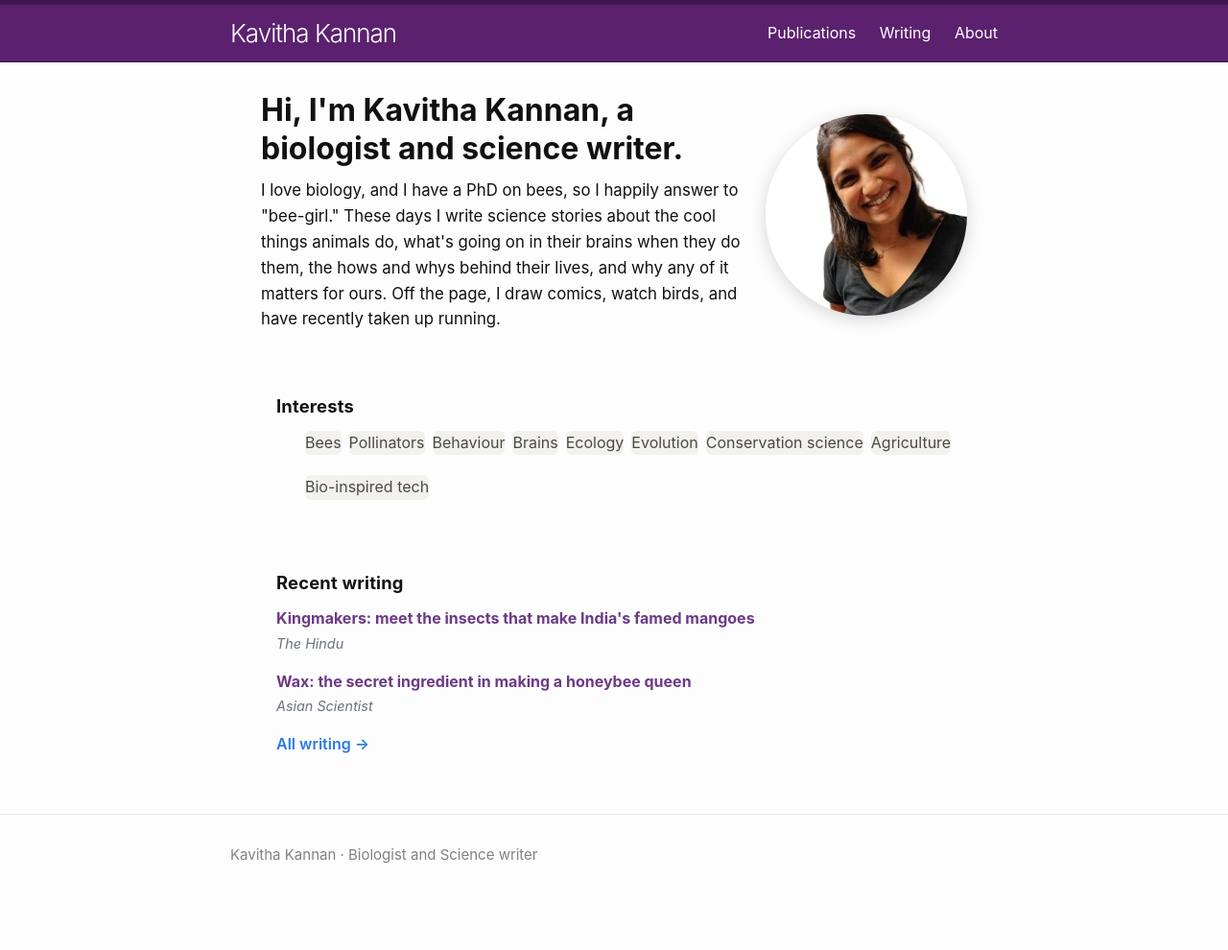
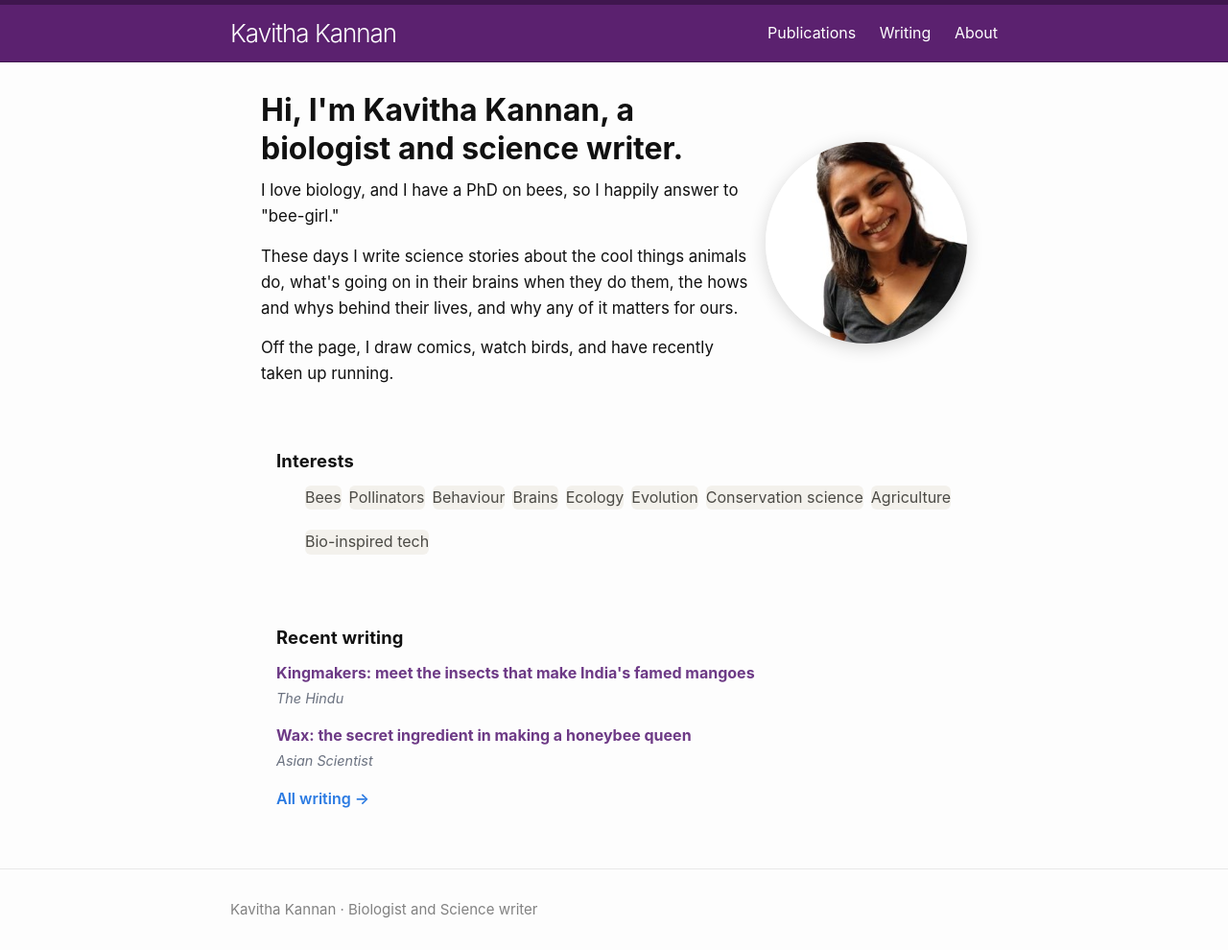
Before and after one commit to buzzingkavs/buzzingkavs.github.io, a Jekyll site: the page built from index.markdown, in a window 1280 px wide. Shown: the whole page at 96% size. Built offline with Jekyll 4.4.1, drawn with Linux system fonts in a browser that asks for light colours; before the commit the page ends 933 px from its top, so only the background shows below that.

Commit message:
Refactor introduction paragraph in index.markdown

```diff
--- a/index.markdown
+++ b/index.markdown
@@ -5,11 +5,9 @@ layout: home
   <section class="hero hero-split" aria-label="Introduction">
     <div class="hero-body">
       <h1 class="title">Hi, I'm Kavitha Kannan, a biologist and science writer.</h1>
-      <p class="lede">I love biology, and I have a PhD on bees, so I happily answer to "bee-girl."
-
-These days I write science stories about the cool things animals do, what's going on in their brains when they do them, the hows and whys behind their lives, and why any of it matters for ours.
-
-Off the page, I draw comics, watch birds, and have recently taken up running.</p>
+      <p class="lede">I love biology, and I have a PhD on bees, so I happily answer to "bee-girl." </p>
+      <p class="lede">These days I write science stories about the cool things animals do, what's going on in their brains when they do them, the hows and whys behind their lives, and why any of it matters for ours. </p>
+     <p class="lede">Off the page, I draw comics, watch birds, and have recently taken up running.</p>
     </div>
     <div class="hero-media">
       <img class="avatar" src="/KavithaKannan_biology-no-bg.jpg" alt="Portrait of Kavitha Kannan">
```
